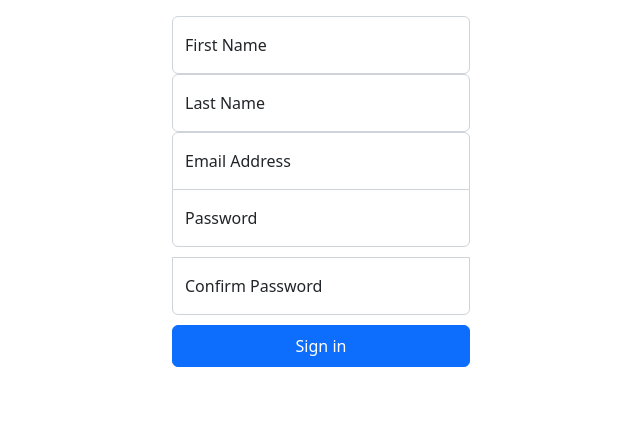
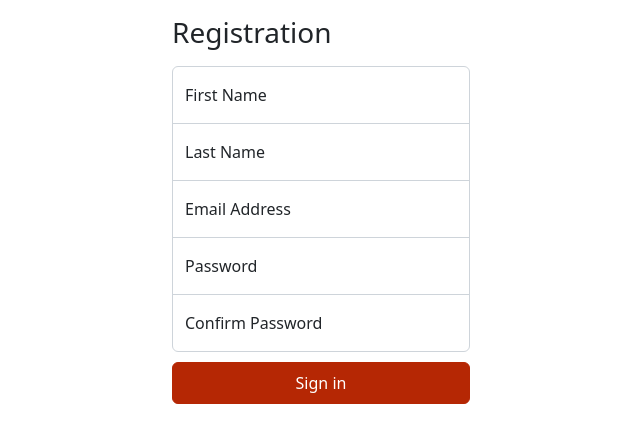
Before and after one commit to jaranda/salesFrontend, an Angular app: page /register in a window 1280 px wide. Shown: the top 442 px of the page, without its empty margins (319-959 px from the left). Built offline with nearby package versions, Linux system fonts and the light colour scheme.

Commit message:
Customizing Login and Register forms.

```diff
--- a/src/app/public/login/login.component.ts
+++ b/src/app/public/login/login.component.ts
@@ -3,7 +3,7 @@ import { Component } from '@angular/core';
 @Component({
   selector: 'app-login',
   templateUrl: './login.component.html',
-  styleUrls: ['./login.component.scss', '../public.component.scss']
+  styleUrls: [ '../public.component.scss', './login.component.scss',]
 })
 export class LoginComponent {
 
--- a/src/app/public/public.component.scss
+++ b/src/app/public/public.component.scss
@@ -23,3 +23,8 @@ body {
   border-top-left-radius: 0;
   border-top-right-radius: 0;
 }
+
+.btn-primary, .btn-outline-primary {
+  background-color: #b52704;
+  border-color: #b52704;
+}
--- a/src/app/public/register/register.component.html
+++ b/src/app/public/register/register.component.html
@@ -1,11 +1,13 @@
 <main class="form-signin w-100 m-auto">
 <form>
+  <h1 class="h3 mb-3 fw-normal">Registration</h1>
+
   <div class="form-floating">
-    <input type="text" class="form-control" id="firstName" placeholder="First Name">
+    <input type="first-name" class="form-control" id="firstName" placeholder="First Name">
     <label for="firstName">First Name</label>
   </div>
   <div class="form-floating">
-    <input type="text" class="form-control" id="lastName" placeholder="Last Name">
+    <input type="last-name" class="form-control" id="lastName" placeholder="Last Name">
     <label for="lastName">Last Name</label>
   </div>
   <div class="form-floating">
@@ -17,7 +19,7 @@
     <label for="inputPassword">Password</label>
   </div>
   <div class="form-floating">
-    <input type="password" class="form-control" id="inputPasswordConfirm" placeholder="Password">
+    <input type="password-confirm" class="form-control" id="inputPasswordConfirm" placeholder="Password">
     <label for="inputPasswordConfirm">Confirm Password</label>
   </div>
   <button class="btn btn-primary w-100 py-2" type="submit">Sign in</button>
--- a/src/app/public/register/register.component.scss
+++ b/src/app/public/register/register.component.scss
@@ -0,0 +1,34 @@
+.form-signin input[type="first-name"] {
+  margin-top: 10px;
+  border-bottom-right-radius: 0;
+  border-bottom-left-radius: 0;
+  margin-bottom: -1px;
+}
+
+.form-signin input[type="last-name"] {
+  margin-bottom: -1px;
+  border-top-left-radius: 0;
+  border-top-right-radius: 0;
+  border-bottom-right-radius: 0;
+  border-bottom-left-radius: 0;
+}
+
+.form-signin input[type="email"] {
+  border-top-left-radius: 0;
+  border-top-right-radius: 0;
+}
+
+.form-signin input[type="password"] {
+  margin-bottom: -1px;
+  border-bottom-right-radius: 0;
+  border-bottom-left-radius: 0;
+}
+
+.form-signin input[type="password-confirm"] {
+  margin-top: -1px;
+  margin-bottom: 10px;
+  border-top-left-radius: 0;
+  border-top-right-radius: 0;
+  border-bottom-right-radius: 10;
+  border-bottom-left-radius: 10;
+}
--- a/src/app/public/register/register.component.ts
+++ b/src/app/public/register/register.component.ts
@@ -3,7 +3,7 @@ import { Component } from '@angular/core';
 @Component({
   selector: 'app-register',
   templateUrl: './register.component.html',
-  styleUrls: ['./register.component.scss', '../public.component.scss']
+  styleUrls: ['../public.component.scss', './register.component.scss']
 })
 export class RegisterComponent {
 
```
